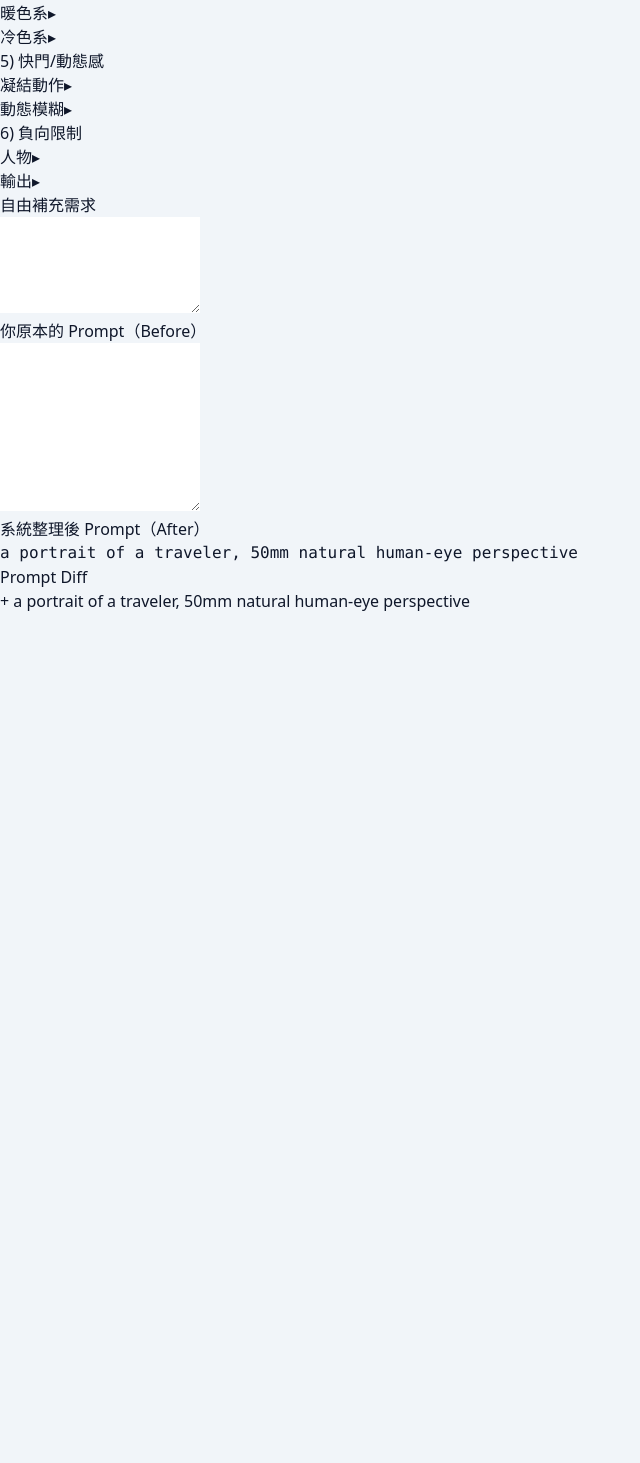
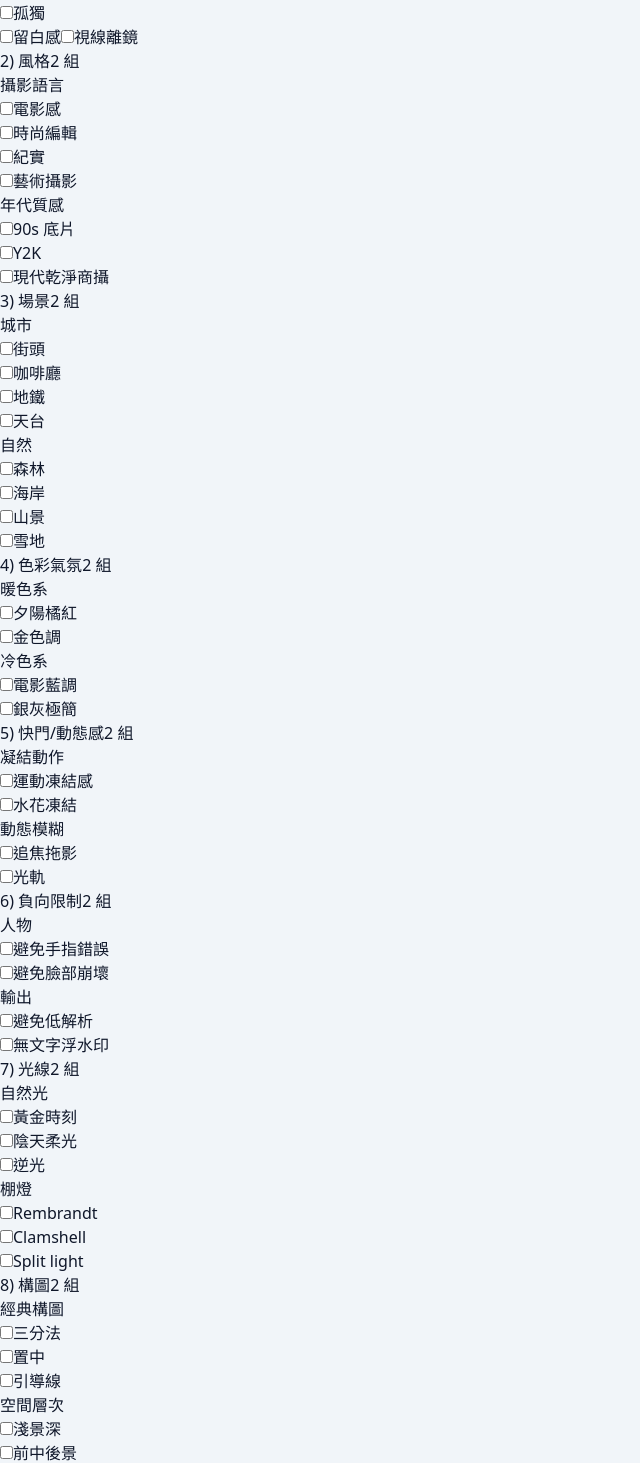
Before and after one commit to AaronHsiehIsCute/prompt-generate, a React (Vite) app: page / in a window 1280 px wide. Shown: the part 407-1870 px from the top of the page, without its empty margins (0-640 px from the left). Before the commit the page ends 1020 px from the top, so only its background shows below. Built offline with nearby package versions, Linux system fonts and the light colour scheme.

Commit message:
feat: compact hover-expand option UI and broaden photography choices

```diff
--- a/src/App.tsx
+++ b/src/App.tsx
@@ -26,9 +26,9 @@ export default function App() {
   };
 
   return (
-    <main className="min-h-screen p-6 bg-slate-50">
+    <main className="min-h-screen p-6 bg-gradient-to-b from-slate-100 to-white">
       <h1 className="text-2xl font-bold mb-1">選項式照片 Prompt 產生器</h1>
-      <p className="mb-4 text-sm text-slate-600">已移除 imageSpec JSON，直接輸出 AI 易讀、去重後的單行 prompt。</p>
+      <p className="mb-4 text-sm text-slate-600">快速組出可直接貼到 AI 的攝影 prompt。</p>
 
       <div className="mb-4 rounded-lg border bg-white p-4">
         <h2 className="mb-2 font-semibold text-slate-700">主題描述（必填）</h2>
@@ -42,7 +42,7 @@ export default function App() {
         <p className="mt-1 text-sm text-slate-600">目前：{focalLength}mm（越小越廣角、越大壓縮感越強）</p>
       </div>
 
-      <div className="grid gap-4 xl:grid-cols-2">
+      <div className="grid gap-4 xl:grid-cols-2 items-start">
         <section>
           <OptionTree categories={PROMPT_CATEGORIES} selectedIds={selectedIds} resolvedIds={result.appliedOptionIds} onToggle={onToggle} />
           <div className="mt-4 rounded-lg border bg-white p-4">
--- a/src/components/OptionTree.tsx
+++ b/src/components/OptionTree.tsx
@@ -1,4 +1,4 @@
-import { useMemo, useState } from 'react';
+import { useMemo } from 'react';
 import type { PromptCategory } from '../types/prompt';
 
 interface Props {
@@ -11,28 +11,50 @@ interface Props {
 export default function OptionTree({ categories, selectedIds, resolvedIds, onToggle }: Props) {
   const selected = useMemo(() => new Set(selectedIds), [selectedIds]);
   const resolved = useMemo(() => new Set(resolvedIds), [resolvedIds]);
-  const [openGroups, setOpenGroups] = useState<string[]>([]);
-  const [openSubOptions, setOpenSubOptions] = useState<string[]>([]);
 
-  const t1 = (id: string) => setOpenGroups((p) => p.includes(id) ? p.filter((x) => x !== id) : [...p, id]);
-  const t2 = (id: string) => setOpenSubOptions((p) => p.includes(id) ? p.filter((x) => x !== id) : [...p, id]);
+  return (
+    <div className="rounded-xl border bg-white p-3 shadow-sm">
+      <h2 className="mb-2 text-sm font-semibold text-slate-700">滑鼠移入分類後展開子選項</h2>
+      <div className="grid gap-2 md:grid-cols-2 xl:grid-cols-3">
+        {categories.map((cat) => (
+          <div key={cat.id} className="group relative rounded-lg border border-slate-200 bg-slate-50 p-2">
+            <div className="flex items-center justify-between">
+              <span className="text-sm font-medium">{cat.label}</span>
+              <span className="text-xs text-slate-500">{cat.groups.length} 組</span>
+            </div>
 
-  return <div className="space-y-3">{categories.map((cat) => <section key={cat.id} className="rounded-lg border bg-white p-3">
-    <h2 className="font-semibold mb-2">{cat.label}</h2>
-    <div className="grid gap-2 md:grid-cols-2">
-      {cat.groups.map((g) => <div key={g.id} className="border rounded">
-        <button type="button" className="w-full px-2 py-1 text-left bg-slate-50 flex justify-between" onClick={() => t1(g.id)}><span>{g.label}</span><span>{openGroups.includes(g.id)?'▾':'▸'}</span></button>
-        {openGroups.includes(g.id) && <div className="p-2 space-y-1">{g.subOptions.map((s) => {
-          const hasLeaves = !!s.leaves?.length;
-          return <div key={s.id} className="rounded border border-slate-100 p-1">
-            <div className="flex items-center justify-between">
-              <label className="text-sm flex items-center gap-2"><input type="checkbox" checked={selected.has(s.id)||resolved.has(s.id)} onChange={() => onToggle(s.id, cat.id, cat.multi)} />{s.label}</label>
-              {hasLeaves && <button type="button" className="text-xs text-blue-600" onClick={() => t2(s.id)}>{openSubOptions.includes(s.id)?'收合':'展開子項'}</button>}
+            <div className="pointer-events-none invisible absolute left-0 top-full z-20 mt-1 w-[28rem] max-w-[95vw] rounded-xl border bg-white p-3 shadow-xl group-hover:pointer-events-auto group-hover:visible">
+              <div className="grid gap-3 md:grid-cols-2">
+                {cat.groups.map((g) => (
+                  <div key={g.id} className="rounded-lg border border-slate-100 p-2">
+                    <p className="mb-1 text-xs font-semibold text-slate-600">{g.label}</p>
+                    <div className="space-y-1">
+                      {g.subOptions.map((s) => (
+                        <div key={s.id} className="rounded border border-slate-100 p-1">
+                          <label className="flex items-center gap-2 text-sm">
+                            <input type="checkbox" checked={selected.has(s.id) || resolved.has(s.id)} onChange={() => onToggle(s.id, cat.id, cat.multi)} />
+                            {s.label}
+                          </label>
+                          {s.leaves?.length ? (
+                            <div className="mt-1 grid grid-cols-2 gap-1 pl-5">
+                              {s.leaves.map((l) => (
+                                <label key={l.id} className="flex items-center gap-1 text-xs text-slate-700">
+                                  <input type="checkbox" checked={selected.has(l.id) || resolved.has(l.id)} onChange={() => onToggle(l.id, cat.id, true)} />
+                                  {l.label}
+                                </label>
+                              ))}
+                            </div>
+                          ) : null}
+                        </div>
+                      ))}
+                    </div>
+                  </div>
+                ))}
+              </div>
             </div>
-            {hasLeaves && openSubOptions.includes(s.id) && <div className="mt-1 grid grid-cols-2 gap-1">{s.leaves?.map((l) => <label key={l.id} className="text-xs flex items-center gap-1"><input type="checkbox" checked={selected.has(l.id)||resolved.has(l.id)} onChange={() => onToggle(l.id, cat.id, true)} />{l.label}</label>)}</div>}
-          </div>;
-        })}</div>}
-      </div>)}
+          </div>
+        ))}
+      </div>
     </div>
-  </section>)}</div>;
+  );
 }
--- a/src/data/promptOptions.ts
+++ b/src/data/promptOptions.ts
@@ -81,4 +81,30 @@ export const PROMPT_CATEGORIES: PromptCategory[] = [
       { id: 'neg.watermark', label: '無文字浮水印', tokens: ['no watermark', 'no text overlay'] },
     ] },
   ] },
+
+  { id: 'lighting', label: '7) 光線', multi: true, groups: [
+    { id: 'light.natural', label: '自然光', subOptions: [
+      { id: 'light.golden', label: '黃金時刻', tokens: ['golden hour sunlight'] },
+      { id: 'light.overcast', label: '陰天柔光', tokens: ['soft overcast light'] },
+      { id: 'light.backlit', label: '逆光', tokens: ['backlit rim glow'] },
+    ] },
+    { id: 'light.studio', label: '棚燈', subOptions: [
+      { id: 'light.rembrandt', label: 'Rembrandt', tokens: ['rembrandt lighting'] },
+      { id: 'light.clamshell', label: 'Clamshell', tokens: ['beauty clamshell lighting'] },
+      { id: 'light.split', label: 'Split light', tokens: ['split lighting dramatic mood'] },
+    ] },
+  ] },
+  { id: 'composition', label: '8) 構圖', multi: true, groups: [
+    { id: 'comp.classic', label: '經典構圖', subOptions: [
+      { id: 'comp.third', label: '三分法', tokens: ['rule of thirds composition'] },
+      { id: 'comp.center', label: '置中', tokens: ['centered composition'] },
+      { id: 'comp.leading', label: '引導線', tokens: ['leading lines'] },
+    ] },
+    { id: 'comp.depth', label: '空間層次', subOptions: [
+      { id: 'comp.bokeh', label: '淺景深', tokens: ['shallow depth of field'] },
+      { id: 'comp.layer', label: '前中後景', tokens: ['layered foreground midground background'] },
+      { id: 'comp.negative', label: '留白', tokens: ['strong negative space'] },
+    ] },
+  ] },
+
 ];
```
